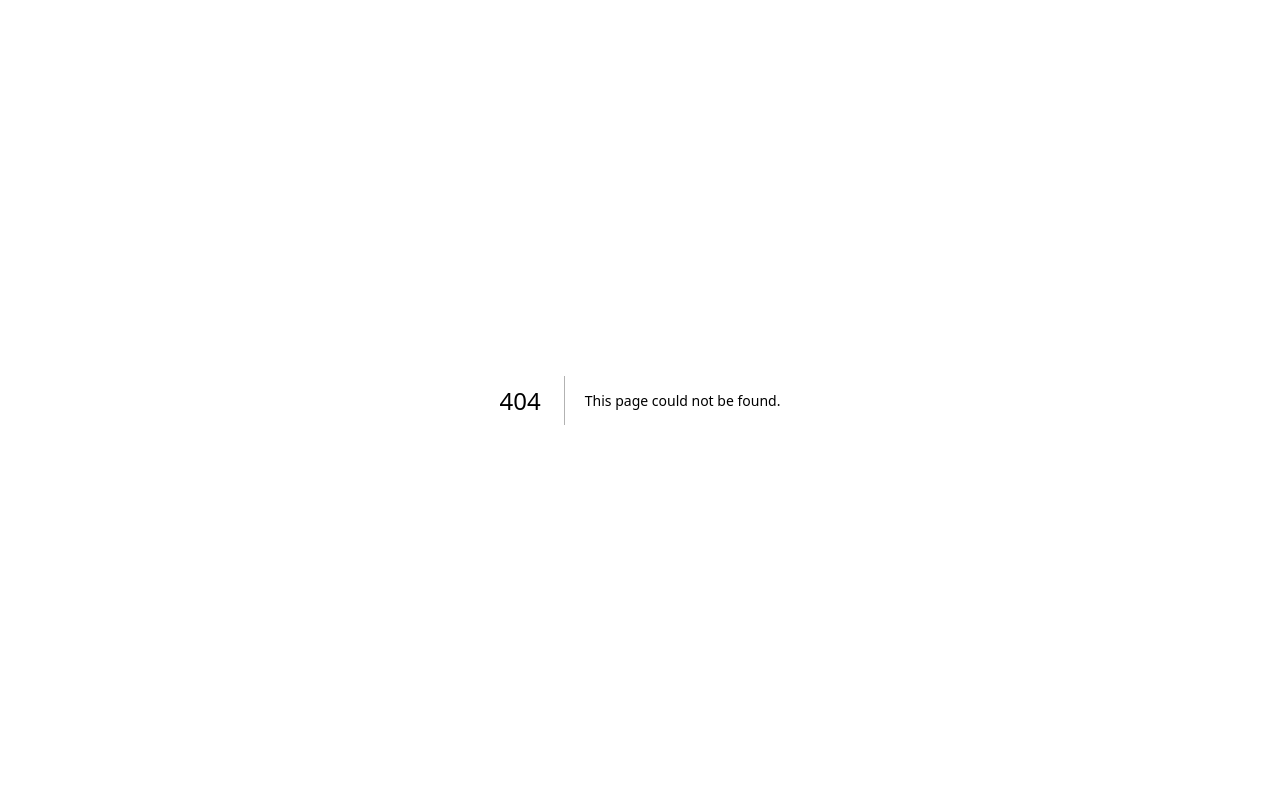
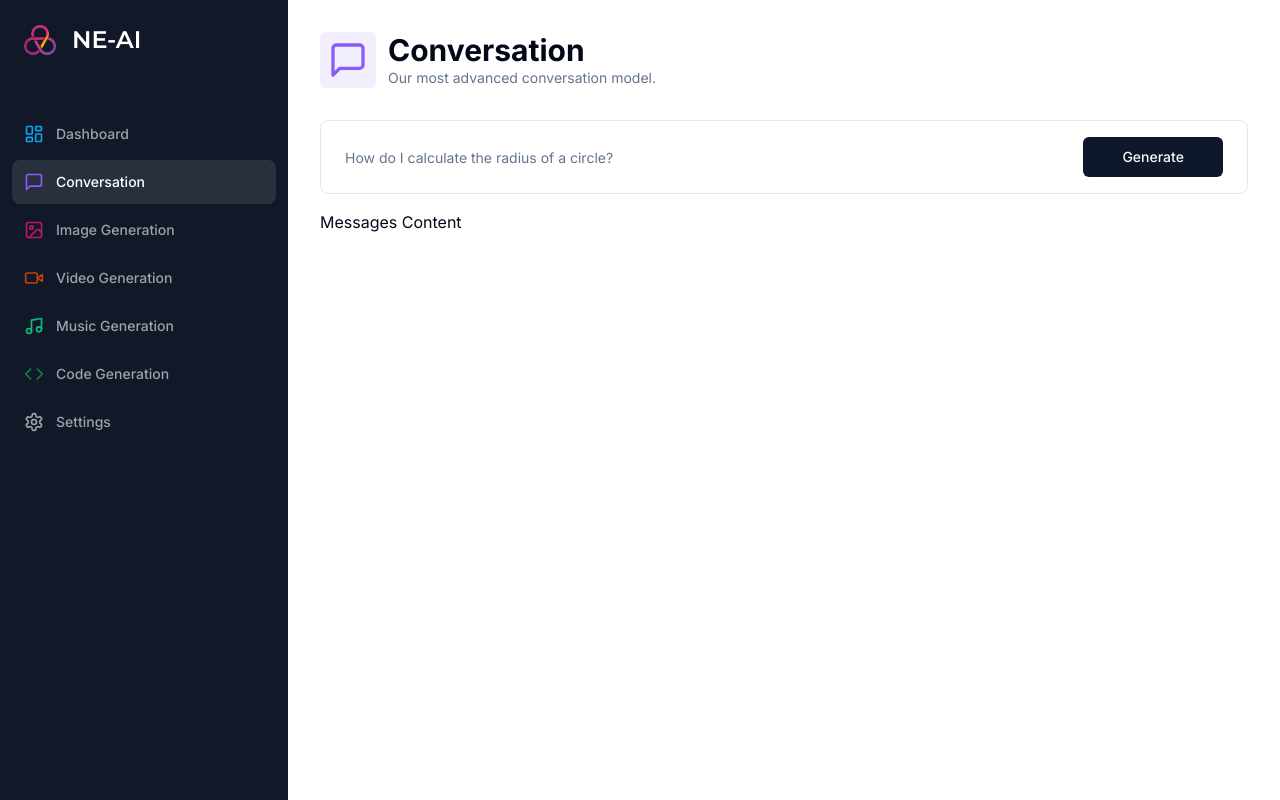
Before and after one commit to nerochen25/ne-ai, a Next.js app: page /conversation in a window 1280 px wide. Before the commit this address had no page. Built offline with nearby package versions, Linux system fonts and the light colour scheme.

Commit message:
complete conversation ui

```diff
--- /dev/null
+++ b/app/(dashboard)/(routes)/conversation/constants.ts
@@ -0,0 +1,7 @@
+import * as z from "zod";
+
+export const formSchema = z.object({
+  prompt: z.string().min(1, {
+    message: "Prompt is required",
+  }),
+});
--- /dev/null
+++ b/app/(dashboard)/(routes)/conversation/page.tsx
@@ -0,0 +1,88 @@
+"use client";
+
+import * as z from "zod";
+import { MessageSquare } from "lucide-react";
+import { useForm } from "react-hook-form";
+import { zodResolver } from "@hookform/resolvers/zod";
+
+import { Heading } from "@/components/Heading";
+
+import { formSchema } from "./constants";
+import { Form, FormControl, FormField, FormItem } from "@/components/ui/form";
+import { Input } from "@/components/ui/input";
+import { Button } from "@/components/ui/button";
+
+const ConversationPage = () => {
+  const form = useForm<z.infer<typeof formSchema>>({
+    resolver: zodResolver(formSchema),
+    defaultValues: {
+      prompt: "",
+    },
+  });
+
+  const isLoading = form.formState.isSubmitting;
+
+  const onSubmit = async (values: z.infer<typeof formSchema>) => {
+    console.log(values);
+  };
+
+  return (
+    <div>
+      <Heading
+        title="Conversation"
+        description="Our most advanced conversation model."
+        icon={MessageSquare}
+        iconColor="text-violet-500"
+        bgColor="bg-violet-500/10"
+      />
+      <div className="px-4 lg:px-8">
+        <div>
+          <Form {...form}>
+            <form
+              onSubmit={form.handleSubmit(onSubmit)}
+              className="
+                  rounded-lg
+                  border
+                  w-full
+                  p-4
+                  px-3
+                  md:px-6
+                  focus-within:shadow-sm
+                  grid
+                  grid-cols-12
+                  gap-2
+                "
+            >
+              <FormField
+                name="prompt"
+                render={({ field }) => (
+                  <FormItem className="col-span-12 lg:col-span-10">
+                    <FormControl className="m-0 p-0">
+                      <Input
+                        className="border-0 outline-none focus-visible:ring-0 focus-visible:ring-transparent"
+                        disabled={isLoading}
+                        placeholder="How do I calculate the radius of a circle?"
+                        {...field}
+                      />
+                    </FormControl>
+                  </FormItem>
+                )}
+              />
+              <Button
+                className="col-span-12 lg:col-span-2 w-full"
+                disabled={isLoading}
+              >
+                Generate
+              </Button>
+            </form>
+          </Form>
+        </div>
+        <div className="space-y-4 mt-4">
+          Messages Content
+        </div>
+      </div>
+    </div>
+  );
+};
+
+export default ConversationPage;
--- /dev/null
+++ b/components/Heading.tsx
@@ -0,0 +1,30 @@
+import { cn } from "@/lib/utils";
+import { LucideIcon } from "lucide-react";
+
+interface HeadingProps {
+  title: string;
+  description: string;
+  icon: LucideIcon;
+  iconColor?: string;
+  bgColor?: string;
+}
+
+export const Heading = ({
+  title,
+  description,
+  icon: Icon,
+  iconColor,
+  bgColor,
+}: HeadingProps) => {
+  return (
+    <div className="px-4 lg:px-8 flex items-center gap-x-3 mb-8">
+      <div className={cn("p-2 w-fit rounded-md", bgColor)}>
+        <Icon className={cn("w-10 h-10", iconColor)} />
+      </div>
+      <div>
+        <h2 className="text-3xl font-bold">{title}</h2>
+        <p className="text-sm text-muted-foreground">{description}</p>
+      </div>
+    </div>
+  );
+};
--- /dev/null
+++ b/components/ui/form.tsx
@@ -0,0 +1,176 @@
+import * as React from "react"
+import * as LabelPrimitive from "@radix-ui/react-label"
+import { Slot } from "@radix-ui/react-slot"
+import {
+  Controller,
+  ControllerProps,
+  FieldPath,
+  FieldValues,
+  FormProvider,
+  useFormContext,
+} from "react-hook-form"
+
+import { cn } from "@/lib/utils"
+import { Label } from "@/components/ui/label"
+
+const Form = FormProvider
+
+type FormFieldContextValue<
+  TFieldValues extends FieldValues = FieldValues,
+  TName extends FieldPath<TFieldValues> = FieldPath<TFieldValues>
+> = {
+  name: TName
+}
+
+const FormFieldContext = React.createContext<FormFieldContextValue>(
+  {} as FormFieldContextValue
+)
+
+const FormField = <
+  TFieldValues extends FieldValues = FieldValues,
+  TName extends FieldPath<TFieldValues> = FieldPath<TFieldValues>
+>({
+  ...props
+}: ControllerProps<TFieldValues, TName>) => {
+  return (
+    <FormFieldContext.Provider value={{ name: props.name }}>
+      <Controller {...props} />
+    </FormFieldContext.Provider>
+  )
+}
+
+const useFormField = () => {
+  const fieldContext = React.useContext(FormFieldContext)
+  const itemContext = React.useContext(FormItemContext)
+  const { getFieldState, formState } = useFormContext()
+
+  const fieldState = getFieldState(fieldContext.name, formState)
+
+  if (!fieldContext) {
+    throw new Error("useFormField should be used within <FormField>")
+  }
+
+  const { id } = itemContext
+
+  return {
+    id,
+    name: fieldContext.name,
+    formItemId: `${id}-form-item`,
+    formDescriptionId: `${id}-form-item-description`,
+    formMessageId: `${id}-form-item-message`,
+    ...fieldState,
+  }
+}
+
+type FormItemContextValue = {
+  id: string
+}
+
+const FormItemContext = React.createContext<FormItemContextValue>(
+  {} as FormItemContextValue
+)
+
+const FormItem = React.forwardRef<
+  HTMLDivElement,
+  React.HTMLAttributes<HTMLDivElement>
+>(({ className, ...props }, ref) => {
+  const id = React.useId()
+
+  return (
+    <FormItemContext.Provider value={{ id }}>
+      <div ref={ref} className={cn("space-y-2", className)} {...props} />
+    </FormItemContext.Provider>
+  )
+})
+FormItem.displayName = "FormItem"
+
+const FormLabel = React.forwardRef<
+  React.ElementRef<typeof LabelPrimitive.Root>,
+  React.ComponentPropsWithoutRef<typeof LabelPrimitive.Root>
+>(({ className, ...props }, ref) => {
+  const { error, formItemId } = useFormField()
+
+  return (
+    <Label
+      ref={ref}
+      className={cn(error && "text-destructive", className)}
+      htmlFor={formItemId}
+      {...props}
+    />
+  )
+})
+FormLabel.displayName = "FormLabel"
+
+const FormControl = React.forwardRef<
+  React.ElementRef<typeof Slot>,
+  React.ComponentPropsWithoutRef<typeof Slot>
+>(({ ...props }, ref) => {
+  const { error, formItemId, formDescriptionId, formMessageId } = useFormField()
+
+  return (
+    <Slot
+      ref={ref}
+      id={formItemId}
+      aria-describedby={
+        !error
+          ? `${formDescriptionId}`
+          : `${formDescriptionId} ${formMessageId}`
+      }
+      aria-invalid={!!error}
+      {...props}
+    />
+  )
+})
+FormControl.displayName = "FormControl"
+
+const FormDescription = React.forwardRef<
+  HTMLParagraphElement,
+  React.HTMLAttributes<HTMLParagraphElement>
+>(({ className, ...props }, ref) => {
+  const { formDescriptionId } = useFormField()
+
+  return (
+    <p
+      ref={ref}
+      id={formDescriptionId}
+      className={cn("text-sm text-muted-foreground", className)}
+      {...props}
+    />
+  )
+})
+FormDescription.displayName = "FormDescription"
+
+const FormMessage = React.forwardRef<
+  HTMLParagraphElement,
+  React.HTMLAttributes<HTMLParagraphElement>
+>(({ className, children, ...props }, ref) => {
+  const { error, formMessageId } = useFormField()
+  const body = error ? String(error?.message) : children
+
+  if (!body) {
+    return null
+  }
+
+  return (
+    <p
+      ref={ref}
+      id={formMessageId}
+      className={cn("text-sm font-medium text-destructive", className)}
+      {...props}
+    >
+      {body}
+    </p>
+  )
+})
+FormMessage.displayName = "FormMessage"
+
+export {
+  useFormField,
+  Form,
+  FormItem,
+  FormLabel,
+  FormControl,
+  FormDescription,
+  FormMessage,
+  FormField,
+}
--- /dev/null
+++ b/components/ui/input.tsx
@@ -0,0 +1,25 @@
+import * as React from "react"
+
+import { cn } from "@/lib/utils"
+
+export interface InputProps
+  extends React.InputHTMLAttributes<HTMLInputElement> {}
+
+const Input = React.forwardRef<HTMLInputElement, InputProps>(
+  ({ className, type, ...props }, ref) => {
+    return (
+      <input
+        type={type}
+        className={cn(
+          "flex h-10 w-full rounded-md border border-input bg-background px-3 py-2 text-sm ring-offset-background file:border-0 file:bg-transparent file:text-sm file:font-medium placeholder:text-muted-foreground focus-visible:outline-none focus-visible:ring-2 focus-visible:ring-ring focus-visible:ring-offset-2 disabled:cursor-not-allowed disabled:opacity-50",
+          className
+        )}
+        ref={ref}
+        {...props}
+      />
+    )
+  }
+)
+Input.displayName = "Input"
+
+export { Input }
--- /dev/null
+++ b/components/ui/label.tsx
@@ -0,0 +1,26 @@
+"use client"
+
+import * as React from "react"
+import * as LabelPrimitive from "@radix-ui/react-label"
+import { cva, type VariantProps } from "class-variance-authority"
+
+import { cn } from "@/lib/utils"
+
+const labelVariants = cva(
+  "text-sm font-medium leading-none peer-disabled:cursor-not-allowed peer-disabled:opacity-70"
+)
+
+const Label = React.forwardRef<
+  React.ElementRef<typeof LabelPrimitive.Root>,
+  React.ComponentPropsWithoutRef<typeof LabelPrimitive.Root> &
+    VariantProps<typeof labelVariants>
+>(({ className, ...props }, ref) => (
+  <LabelPrimitive.Root
+    ref={ref}
+    className={cn(labelVariants(), className)}
+    {...props}
+  />
+))
+Label.displayName = LabelPrimitive.Root.displayName
+
+export { Label }
--- a/package.json
+++ b/package.json
@@ -10,7 +10,9 @@
   },
   "dependencies": {
     "@clerk/nextjs": "^4.23.2",
+    "@hookform/resolvers": "^3.2.0",
     "@radix-ui/react-dialog": "^1.0.4",
+    "@radix-ui/react-label": "^2.0.2",
     "@radix-ui/react-slot": "^1.0.2",
     "@types/node": "20.5.0",
     "@types/react": "18.2.20",
@@ -25,9 +27,11 @@
     "postcss": "8.4.27",
     "react": "18.2.0",
     "react-dom": "18.2.0",
+    "react-hook-form": "^7.45.4",
     "tailwind-merge": "^1.14.0",
     "tailwindcss": "3.3.3",
     "tailwindcss-animate": "^1.0.6",
-    "typescript": "5.1.6"
+    "typescript": "5.1.6",
+    "zod": "^3.21.4"
   }
 }
```
Also changed, not shown: 1 other file (tests, documents, lock files or other folders).
